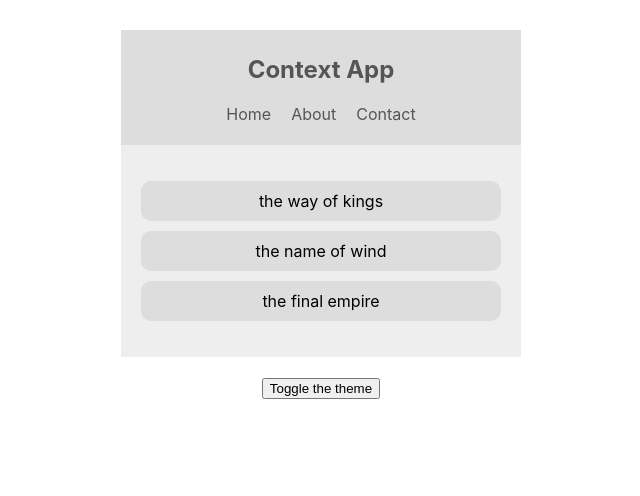
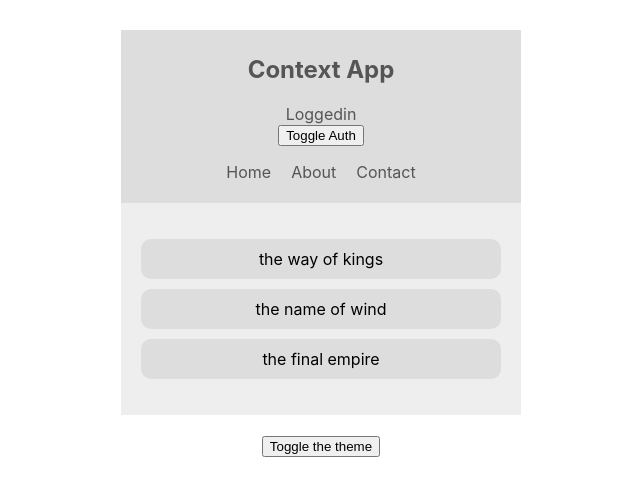
Before and after one commit to ngoctutrang/react-context-api, a React (Create React App) app: page / in a window 1280 px wide. Shown: the top 496 px of the page, without its empty margins (319-959 px from the left). Built offline with nearby package versions, Linux system fonts and the light colour scheme.

Commit message:
Add multiple context

```diff
--- a/src/App.js
+++ b/src/App.js
@@ -3,14 +3,18 @@ import Navbar from "./components/Navbar";
 import "./App.css"
 import ThemeContextProvider from "./contexts/ThemeContext";
 import ThemeToggle from "./components/ThemeToggle";
+import AuthContextProvider from "./contexts/AuthContext";
 
 function App() {
   return (
     <div className="App">
       <ThemeContextProvider>
-        <Navbar />
-        <BookList />
-        <ThemeToggle />
+        <AuthContextProvider>
+          <Navbar />
+          <BookList />
+          <ThemeToggle />
+        </AuthContextProvider>
+
       </ThemeContextProvider>
     </div>
   );
--- a/src/components/Navbar.js
+++ b/src/components/Navbar.js
@@ -1,16 +1,25 @@
 import React, { Component } from 'react';
+import { AuthContext } from '../contexts/AuthContext';
 import { ThemeContext } from '../contexts/ThemeContext';
 
 class Navbar extends Component{
     static contextType = ThemeContext
     render(){
         return (
-            <ThemeContext.Consumer>{(context) =>{
-                const {isLightTheme, light, dark} = context
+            <AuthContext.Consumer>{(authContext) => (
+                <ThemeContext.Consumer>{(themeContext) =>{
+                    const {isAuthenticated, toggleAuth} = authContext
+                    const {isLightTheme, light, dark} = themeContext
                     const theme = isLightTheme? light: dark
                     return (
                         <nav style={{background: theme.ui, color: theme.syntax}}>
                             <h1>Context App</h1>
+                            <div>
+                                {isAuthenticated? 'Loggedin': 'Logged out'}
+                                <div>
+                                 <button onClick={toggleAuth}>Toggle Auth</button>
+                                </div>
+                            </div>
                             <ul>
                                 <li>Home</li>
                                 <li>About</li>
@@ -18,8 +27,9 @@ class Navbar extends Component{
                             </ul>
                         </nav>
                     );
-            }}
-            </ThemeContext.Consumer>
+                }}</ThemeContext.Consumer>
+            )}</AuthContext.Consumer>
+
         )
     }
 }
--- /dev/null
+++ b/src/contexts/AuthContext.js
@@ -0,0 +1,25 @@
+import React, { Component, createContext } from 'react';
+
+export const AuthContext = createContext()
+
+class AuthContextProvider extends Component {
+    state = {
+        isAuthenticated: true
+     }
+
+     toggleAuth = () =>{
+         this.setState({
+             isAuthenticated: !this.state.isAuthenticated
+         })
+     }
+
+    render() {
+        return (
+            <AuthContext.Provider value={{...this.state, toggleAuth: this.toggleAuth}}>
+                {this.props.children}
+            </AuthContext.Provider>
+         );
+    }
+}
+
+export default AuthContextProvider;
```
Lines whose indentation alone changed are shown as unchanged.
